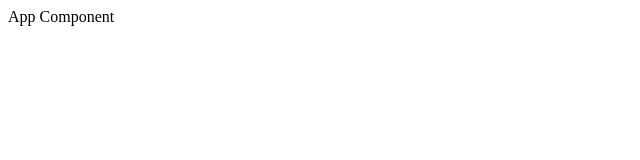
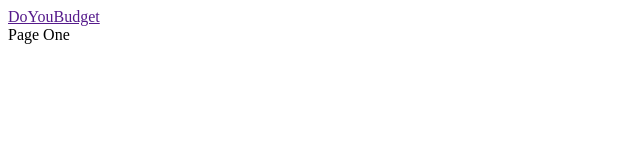
Before and after one commit to tling3/DoYouBudget-Client, a React (Create React App) app: page / in a window 1280 px wide. Shown: the top 160 px of the page, without its empty margins (0-640 px from the left). Built offline with nearby package versions, Linux system fonts and the light colour scheme.

Commit message:
added routing and header

```diff
--- a/package.json
+++ b/package.json
@@ -8,6 +8,7 @@
     "@testing-library/user-event": "^12.8.3",
     "react": "^17.0.2",
     "react-dom": "^17.0.2",
+    "react-router-dom": "^5.3.0",
     "react-scripts": "4.0.3",
     "web-vitals": "^1.1.2"
   },
--- a/src/Components/App.js
+++ b/src/Components/App.js
@@ -1,7 +1,18 @@
 import React from "react";
+import { Router, Route } from "react-router-dom";
+import history from "../History";
+import PageOne from "./PageOne";
+import Header from "../Shared/Header";
 
 const App = () => {
-  return <div>App Component</div>;
+  return (
+    <Router history={history}>
+      <div>
+        <Header />
+        <Route path="/" exact component={PageOne}></Route>
+      </div>
+    </Router>
+  );
 };
 
 export default App;
--- /dev/null
+++ b/src/Components/PageOne.js
@@ -0,0 +1,7 @@
+import React from "react";
+
+const PageOne = () => {
+  return <div>Page One</div>;
+};
+
+export default PageOne;
--- /dev/null
+++ b/src/History.js
@@ -0,0 +1,3 @@
+import { createBrowserHistory } from "history";
+
+export default createBrowserHistory();
--- /dev/null
+++ b/src/Shared/Header.js
@@ -0,0 +1,12 @@
+import React from "react";
+import { Link } from "react-router-dom";
+
+const Header = () => {
+  return (
+    <div>
+      <Link path="/">DoYouBudget</Link>
+    </div>
+  );
+};
+
+export default Header;
```
Also changed, not shown: 1 other file (tests, documents, lock files or other folders).
